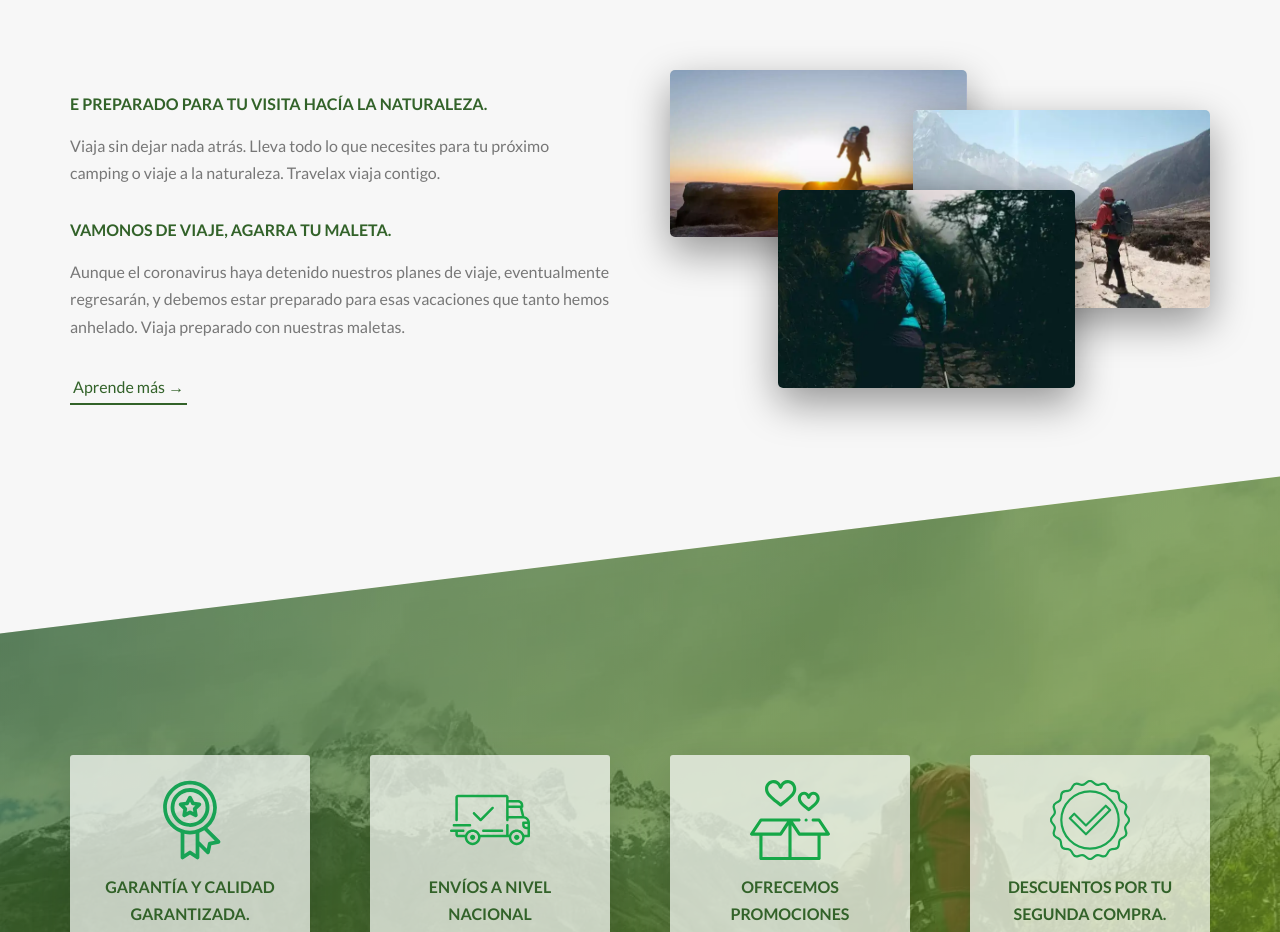
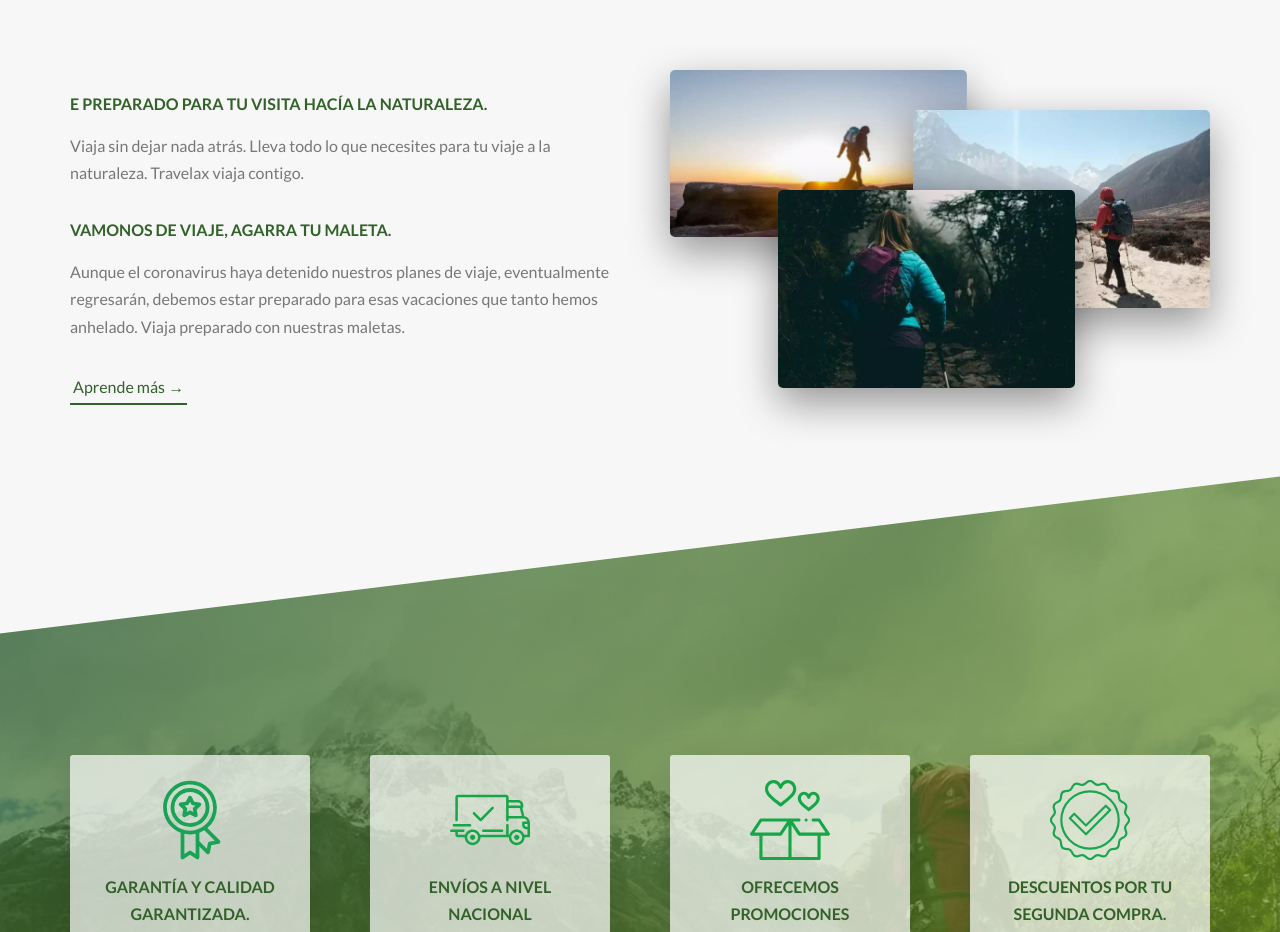
Before and after one commit to bohorquez866/travelax, a website: page index.html in a window 1280 px wide. Shown: the part 920-1852 px from the top of the page. Drawn offline with Linux system fonts and the light colour scheme.

Commit message:
new copy

```diff
--- a/index.html
+++ b/index.html
@@ -52,13 +52,13 @@
                         e preparado para tu visita hacía la naturaleza.
                     </h3>
                     <p class="paragraph">
-                        Viaja sin dejar nada atrás. Lleva todo lo que necesites para tu próximo camping o viaje a la naturaleza.  Travelax  viaja contigo.
+                        Viaja sin dejar nada atrás. Lleva todo lo que necesites para tu  viaje a la naturaleza.  Travelax  viaja contigo.
                     </p>
                     <h3 class="heading-tertiary u-margin-bottom-small">
                         Vamonos de viaje, agarra tu maleta.
                     </h3>
                     <p class="paragraph">
-                        Aunque el coronavirus haya detenido nuestros planes de viaje, eventualmente regresarán, y debemos estar preparado para esas vacaciones que tanto hemos anhelado. Viaja preparado con nuestras maletas.
+                        Aunque el coronavirus haya detenido nuestros planes de viaje, eventualmente regresarán, debemos estar preparado para esas vacaciones que tanto hemos anhelado. Viaja preparado con nuestras maletas.
                     </p>
                     <a href="#features" class="btn-text">Aprende más &rarr;</a>
                 </div>
```
